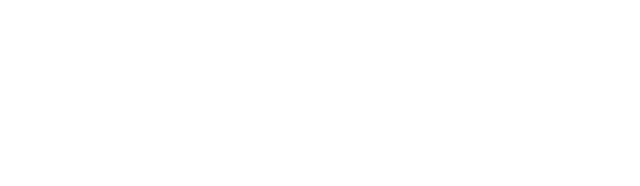
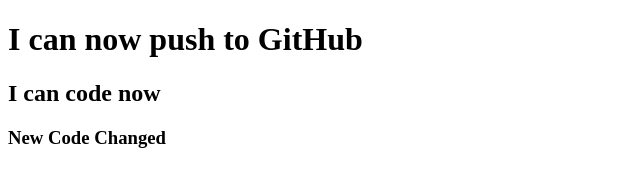
Before and after one commit to meem155/my-second-repo, a plain HTML site: page index.html in a window 1280 px wide. Shown: the whole page, without its empty margins (0-640 px from the left). Drawn offline with Linux system fonts and the light colour scheme.

Commit message:
added header

```diff
--- a/index.html
+++ b/index.html
@@ -7,6 +7,8 @@
     <title>My Second GitHub Repo</title>
 </head>
 <body>
-
+    <h1>I can now push to GitHub</h1>
+    <h2>I can code now</h2>
+    <h3>New Code Changed</h3>
 </body>
 </html>
```
